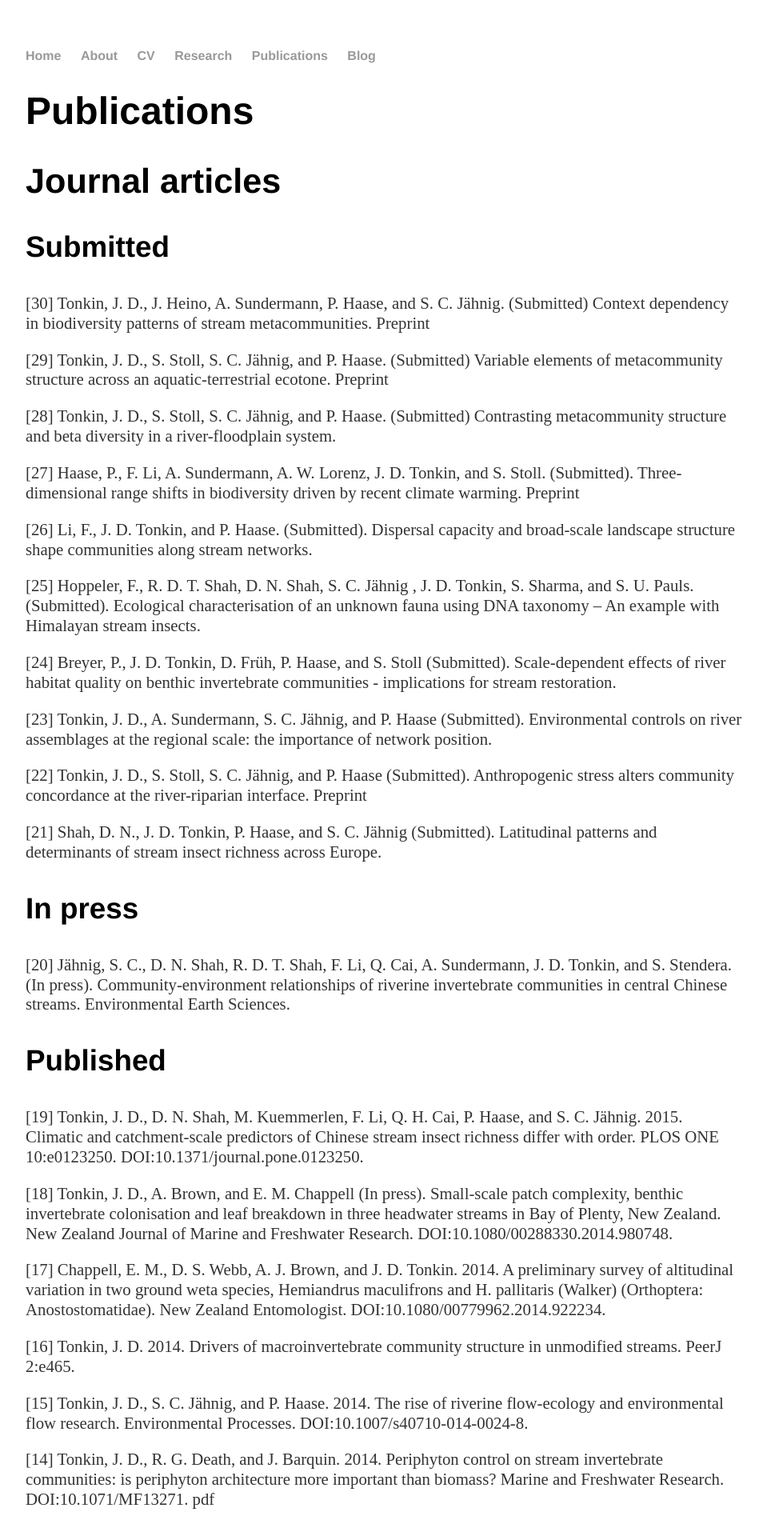
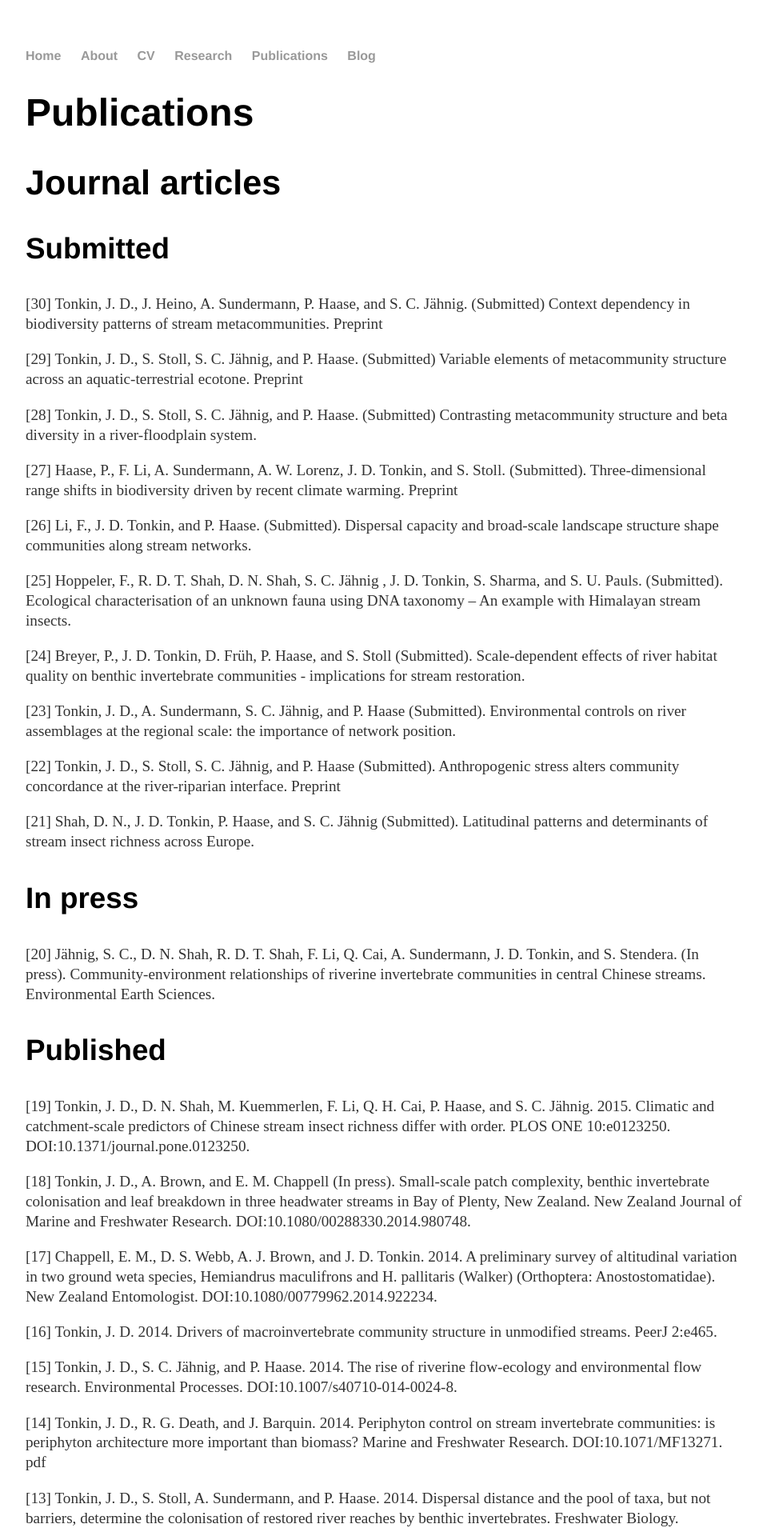
Before and after one commit to jdtonkin/jdtonkin.github.io, a Jekyll site: the page built from Publications/index.html, in a window 1280 px wide. Shown: the top 1910 px of the page at 80% size, without its empty margins (160-1119 px from the left). Built offline with Jekyll 4.4.1, drawn with Linux system fonts in a browser that asks for light colours.

Commit message:
changed font size of main text again and font family

```diff
--- a/css/main.css
+++ b/css/main.css
@@ -3,7 +3,7 @@ body { margin: 60px auto; width: 70%; }
 a { text-decoration: none; color: #999; }
 a:hover { text-decoration: underline; }
 
-p, ul { font-size: 1.3em; line-height: 1.2em; color: #333; }
+p, ul { font-size: 1.2em; line-height: 1.3em; color: #333; font-family: 'fira sans'}
 
 h1, h2, h3, h4 { font-family: 'Helvetica', 'Arial', 'Sans-Serif'; }
 h1 { font-size: 3em;  }
```
